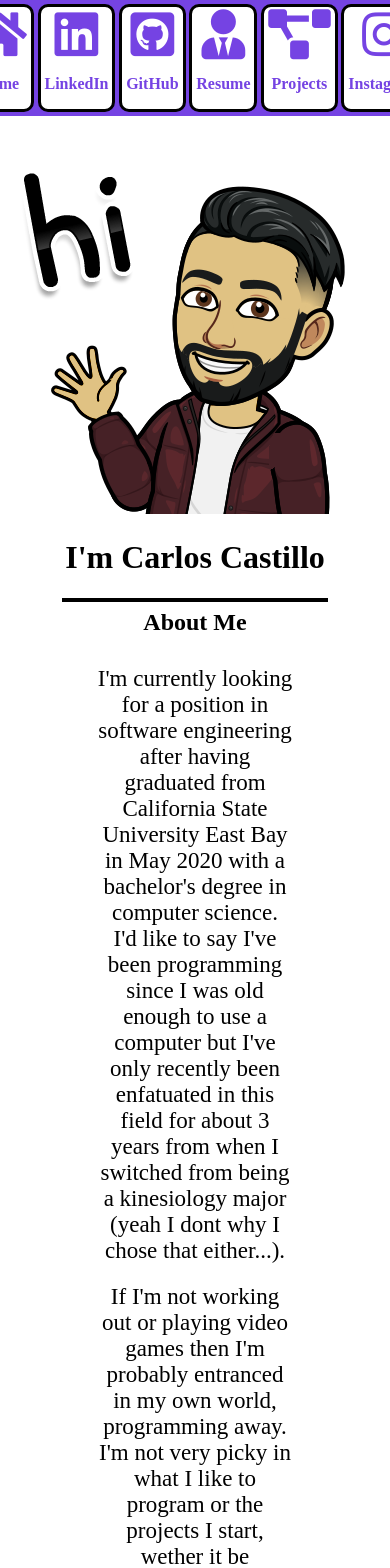
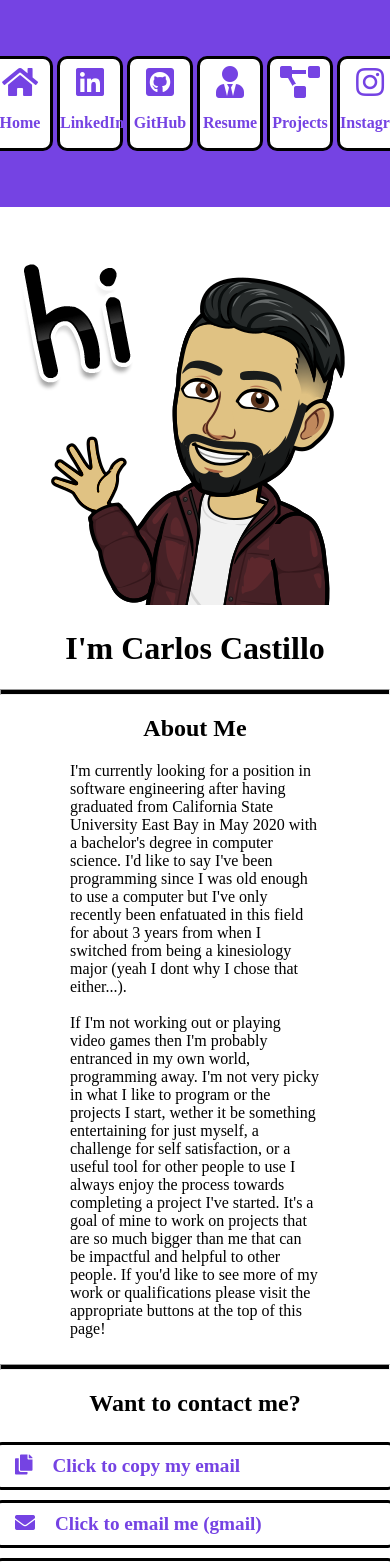
Before and after one commit to AGuyNamedC-Los/personal-website, a React (Create React App) app: page / in a window 390 px wide. Shown: the top 1568 px of the page. Built offline with nearby package versions, Linux system fonts and the light colour scheme.

Commit message:
made home page more responsive

```diff
--- a/src/Home.js
+++ b/src/Home.js
@@ -21,15 +21,16 @@ class Home extends React.Component {
 			{/* about me section */}
 			<div className="about_me">
 				<h2>About Me</h2>
-					<span>
+				<p>
 						I'm currently looking for a position in software engineering after
 						having graduated from California State University East Bay in May
 						2020 with a bachelor's degree in computer science. I'd like to say
 						I've been programming since I was old enough to use a computer but I've only
 						recently been enfatuated in this field for about 3 years from when
 						I switched from being a kinesiology major (yeah I dont why I chose that either...).
-					</span>
-					<span>
+				</p>
+				<br></br>
+				<p>
 						If I'm not working out or playing video games then I'm probably entranced
 						in my own world, programming away. I'm not very picky in what I like to program
 						or the projects I start, wether it be something entertaining for just myself, a challenge
@@ -38,7 +39,7 @@ class Home extends React.Component {
 						on projects that are so much bigger than me that can be impactful and helpful to
 						other people. If you'd like to see more of my work or qualifications please visit
 						the appropriate buttons at the top of this page!
-					</span>
+				</p>
 			</div>
 			<br></br>
 			<hr></hr>
@@ -48,11 +49,11 @@ class Home extends React.Component {
 				{/* copy button section */}
 				<CopyToClipboard text={this.state.myEmail}
 					onCopy={() => this.setState({copied: true})}>
-					<a><i className="fas fa-copy"></i><span>Copy my email to clipboard</span></a>
+					<a><i className="fas fa-copy"></i><span>Click to copy my email</span></a>
 				</CopyToClipboard>
 				{/* email buttons */}
-				<a href="https://mail.google.com/mail/?view=cm&fs=1&tf=1&to=closcastillo95@gmail.com" target="_blank"><i className="fas fa-envelope"></i><span>Email me through gmail</span></a>
-				<a href="mailto:closcastillo95@gmail.com"><i className="fas fa-envelope"></i><span>Email me through your default mail application</span></a>
+				<a href="https://mail.google.com/mail/?view=cm&fs=1&tf=1&to=closcastillo95@gmail.com" target="_blank"><i className="fas fa-envelope"></i><span>Click to email me (gmail)</span></a>
+				<a href="mailto:closcastillo95@gmail.com"><i className="fas fa-envelope"></i><span>Click to email me (default mail)</span></a>
 			</div>
 			<br></br>
 			<div className="bottom"></div>
--- a/src/temp.css
+++ b/src/temp.css
@@ -1,35 +1,61 @@
 body {
     font-family: 'Zilla Slab', serif;
     text-align: center;
-    height: 100%;
-    padding: 0px;
-    margin: 0px;
+    margin: 0 auto;
 }
 
 /* ======= MENU ======= */
+
+.menu2 {
+    display: none;
+}
+
 .menu {
     display: flex;
+    padding: 3.5rem 0;
     justify-content: center;
-    padding: 1% 0%;
     background-color: #7543E3;
 }
 
 .menu a {
+    display: flex;
+    background-color: white;
+    flex-direction: column;
+    border-radius: .625rem;
     border: solid;
-    border-radius: 10px;
-    text-align: center;
-    padding: .5% 1% 0%;
-    margin: 0% 0.5%;
-    background-color: white;
+    min-width: 90px;
+    padding-top: 10px;
+    margin: 0 10px;
 }
 
-.menu a:hover {cursor: pointer;}
+@media screen and (max-width: 768px) {
+    .menu a {
+        min-width: 80px;
+        padding-top: 9px;
+    }
+}
+
+@media screen and (max-width: 680px) {
+    .menu a {
+        min-width: 70px;
+        margin: 0 2px;
+    }
+}
+
+@media screen and (max-width: 500px) {
+    .menu a {
+        min-width: 60px;
+        padding-top: 7px;
+    }
+}
+
+.menu a:hover { cursor: pointer;}
 
 .menu a:hover > i, .menu a:hover > p { color: #E02950; }
 
 .menu i {
     color: #7543E3;
-    font-size: 50px;
+    font-size: 2rem;
 }
 
 .menu p {
@@ -37,25 +63,48 @@ body {
     color: #7543E3;
 }
 
-/* ======= HOMEPAGE ======= */
-h2 { margin-top: 2%; }
+@media screen and (max-width: 800px) {
 
-br {  margin: 2% 0%; }
-
-.about_me {
-    display: flex;
-    flex-direction: column;
 }
 
-.about_me span {
-    justify-content: left;
-    margin: 10px 25%;
-    font-size: 23px;
+/* ======= HOMEPAGE ======= */
+.about_me p {
+    margin: 0 auto;
+    text-align: left;
+    padding: 0% 130px;
+    font-size: 1.3;
+}
+
+@media screen and (min-width: 1200px) {
+    .about_me p{
+        max-width: 950px;
+        font-size: 1.3rem;
+        padding: 0 100px;
+    }
+
+    span { font-size: 1.3rem;}
+}
+
+@media screen and (max-width: 1024px) {
+    .about_me p {
+        font-size: 1.1rem;
+        padding: 0 80px;
+    }
+
+    span { font-size: 1.2rem;}
+}
+
+@media screen and (max-width: 768px) {
+    .about_me p {
+        font-size: 1rem;
+        padding: 0 70px;
+    }
+
+    span { font-size: 1.2rem;}
 }
 
 hr {
-    margin: 0% 16%;
-    border: none;
+    max-width: 1100px;
     height: 4px;
     background-color: black;
 }
@@ -63,18 +112,36 @@ hr {
 .contact_me_btns {
     display: flex;
     flex-direction: column;
+    align-items: center;
+    text-align: left;
+}
+
+.contact_me_btns a {
+    border: solid;
+    border-radius: 10px;
+    border-color: black;
+    text-decoration: none;
+    display: flex;
+    align-items: baseline;
+    min-width: 400px;
+    margin: 5px 0;
+    padding: 10px 0;
+}
+
+/* .contact_me_btns {
+    display: flex;
+    flex-direction: column;
 }
 
 .contact_me_btns a {
     display: flex;
-    justify-content: left;
     border: solid;
-    margin: .5% 30%;
+    margin: .5% 20%;
     padding: .75% 0%;
     text-decoration: none;
     border-color: black;
     border-radius: 10px;
-}
+} */
 
 .contact_me_btns i {
     color: #7543E3;
@@ -84,7 +151,6 @@ hr {
 }
 
 .contact_me_btns span {
-    font-size: 20px;
     color: #7543E3;
     font-weight: bold;
 }
```
